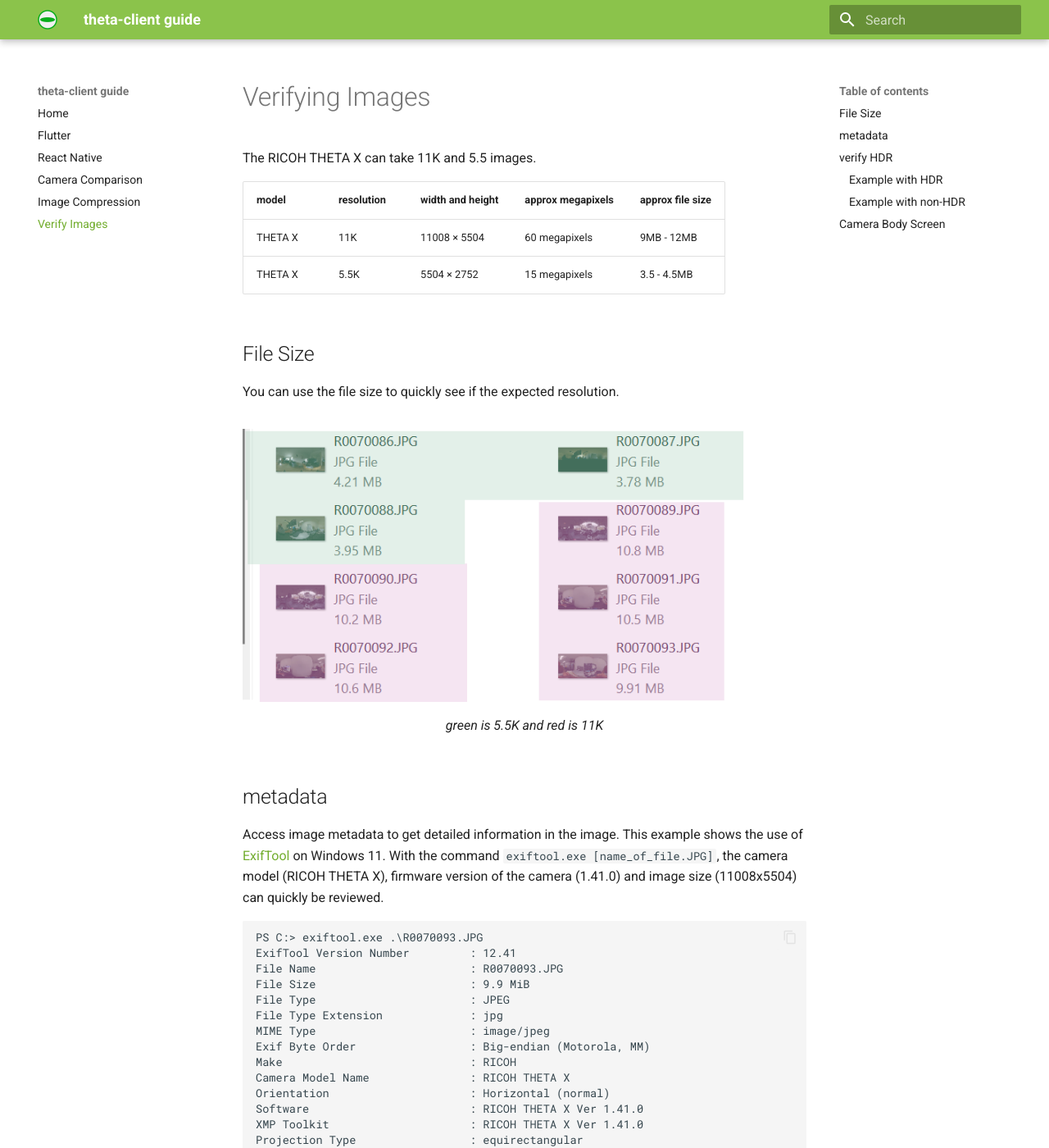
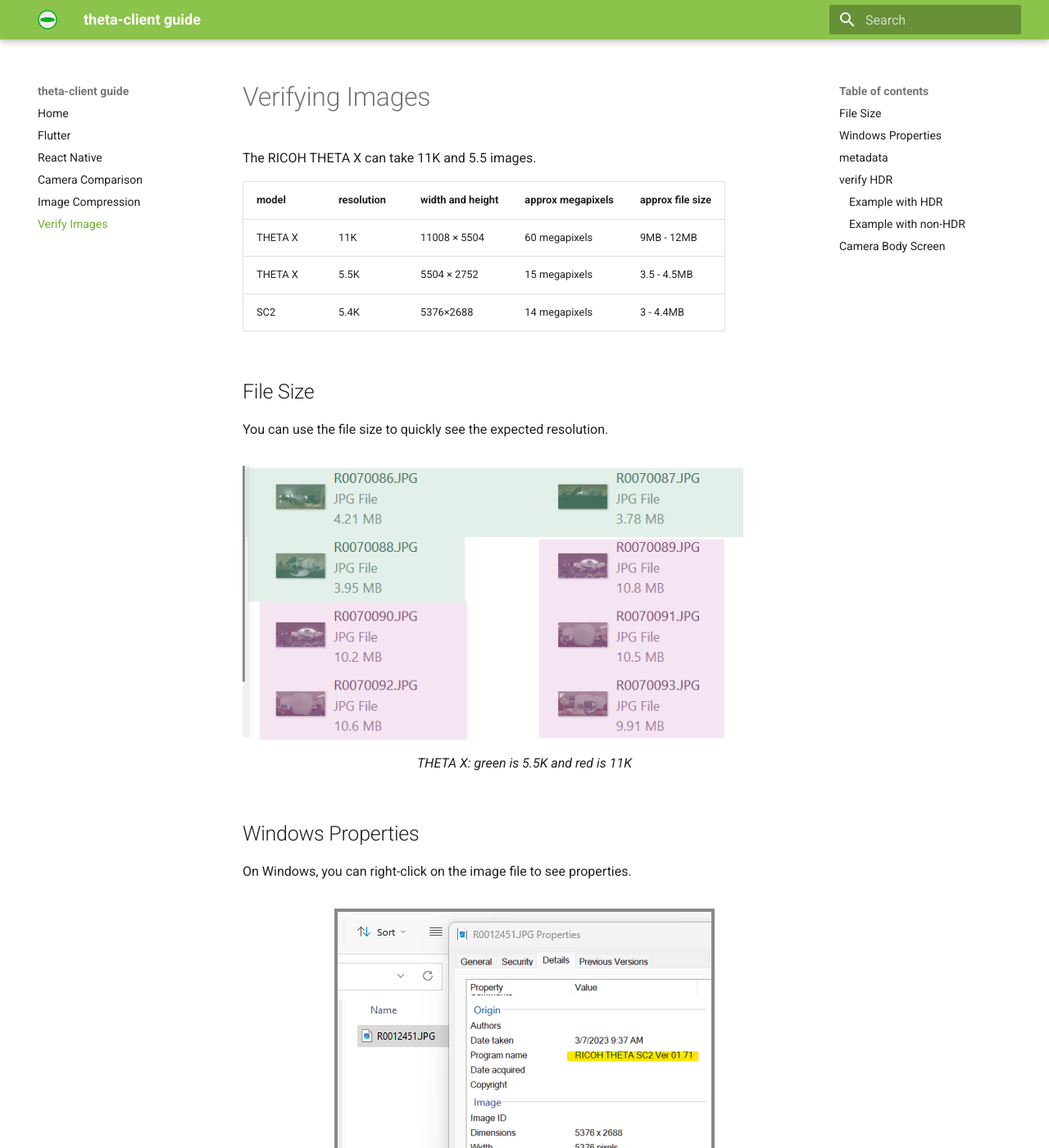
Before and after one commit to theta360developers/theta-client-guide, an MkDocs documentation site: the page built from docs/verify_image.md, in a window 1280 px wide and 1400 px high. Shown: the whole window at 82% size. Built offline with MkDocs 1.6.1 and Material for MkDocs 9.7.7, drawn with Linux system fonts in a browser that asks for light colours; some of the changed text lies outside the part shown.

Commit message:
feat: added SC2 properties to verify image - SC2 image specifications - example of getting image properties from Windows right-click

```diff
--- a/docs/verify_image.md
+++ b/docs/verify_image.md
@@ -6,14 +6,25 @@
 | ---- | ------- | ------- | --------- | -------- |
 | THETA X | 11K |  11008 × 5504 | 60 megapixels | 9MB - 12MB  |
 | THETA X | 5.5K | 5504 × 2752 | 15 megapixels | 3.5 - 4.5MB |
+| SC2 | 5.4K | 5376×2688 | 14 megapixels | 3 - 4.4MB |
 
 ## File Size
 
-You can use the file size to quickly see if the expected resolution.
+You can use the file size to quickly see the expected resolution.
 
 <figure markdown>
 ![11K vs 5.5K](images/camera_compare/11k_5_5K.png)
-<figcaption>green is 5.5K and red is 11K
+<figcaption>THETA X: green is 5.5K and red is 11K
+</figcaption>
+</figure>
+
+## Windows Properties
+
+On Windows, you can right-click on the image file to see properties.
+
+<figure markdown>
+![SC2 properties](images/verify/sc2_properties.png)
+<figcaption>SC2 image properties seen on Windows 11
 </figcaption>
 </figure>
 
```
Also changed, not shown: docs/images/verify/sc2_properties.png (added).
